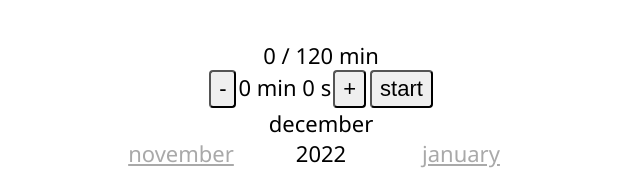
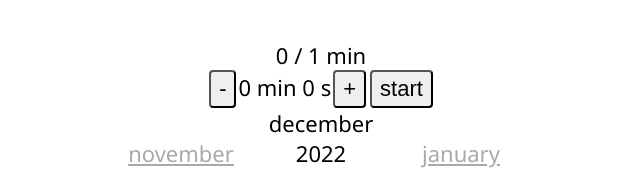
Before and after one commit to B44ken/focus, a React (Create React App) app: page / in a window 1280 px wide. Shown: the top 169 px of the page, without its empty margins (319-959 px from the left). Built offline with nearby package versions, Linux system fonts and the light colour scheme; no server answers.

Commit message:
should be in sync with db

```diff
--- a/src/time/TimePanel.js
+++ b/src/time/TimePanel.js
@@ -11,7 +11,7 @@ export const TimePanel = ({ user }) => {
     const today = moment().format('YYYY-MM-DD')
 
     const minutes = s => Math.floor(s / 60)
-    const seconds = s => Math.ceil(s % 60)
+    const seconds = s => Math.floor(s % 60)
 
     const addTimeLeft = n => {
         let set = Math.max(timeLeft + n, 0)
@@ -20,31 +20,29 @@ export const TimePanel = ({ user }) => {
     }
 
     useEffect(() => {
-        const day = user.readDay(today)
-        setTimeToday(day.done * 60)
-        setGoalToday(day.goal * 60)
-    })
-
-    useEffect(() => {
         const int = setInterval(() => {
-            if(!running)
-            setLastTick(Date.now())
-
-            if(timeLeft === 0)
-                setRunning(false)
-
             if(timeLeft > 0 && running) {
                 const delta = (Date.now() - lastTick) / 1000
                 setTimeLeft(timeLeft - delta)
                 setLastTick(Date.now())
 
                 const dbDay = user.readDay(today)
+                setGoalToday(dbDay.goal * 60)
                 const dbSecondsDone = dbDay.done * 60
-                setTimeToday(Math.max(timeToday, dbSecondsDone) + delta)
+
+                if(dbSecondsDone > timeToday)
+                    setTimeToday(dbSecondsDone + delta)
+                else
+                    setTimeToday(timeToday + delta)
 
                 user.writeDay(today, minutes(timeToday))
             }
 
+            if(timeLeft === 0)
+                setRunning(false)
+
+            if(!running)
+                setLastTick(Date.now())
         }, 1000)
 
         return () => clearInterval(int)
```
